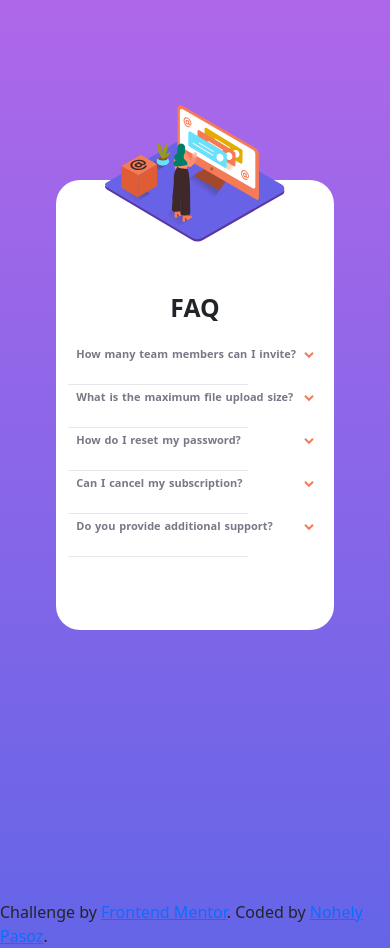
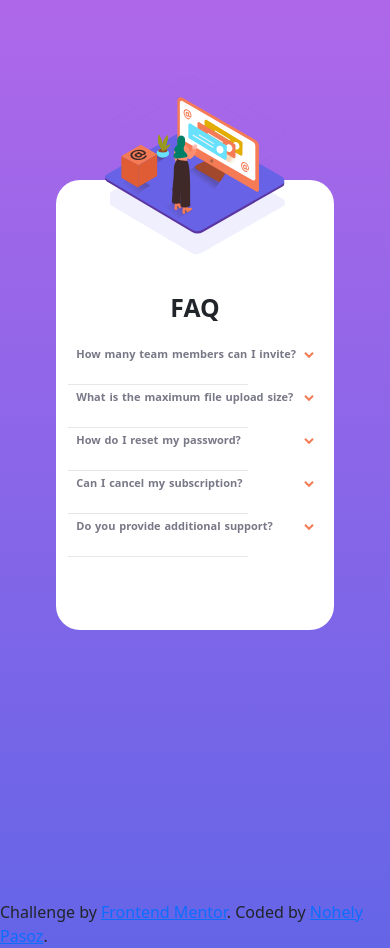
Before and after one commit to Nohelynaid/faqcard, a plain HTML site: page index.html in a window 390 px wide. Drawn offline with nearby package versions, Linux system fonts and the light colour scheme.

Commit message:
Update style.css

```diff
--- a/CSS/style.css
+++ b/CSS/style.css
@@ -183,15 +183,19 @@ html, body {
     .qnaDiv{
         padding-right: 1.5px;
     }
-
     .questions:hover{
         color:hsl(240, 6%, 50%);
     }
 
-
     .icons{
         width: 0%;
 
+    }
+    .boxDiv{
+        bottom: 590px;
+        left:105px;
+        width: 100px;
+        height:100px;
     }
 
     .woman-img, .line-img {
@@ -203,17 +207,17 @@ html, body {
         width: 80px;
         height:80px;
     }
-    .boxDiv{
-        bottom: 580px;
-        left:105px;
-        width: 100px;
-        height:100px;
+
+
+    .line-img{
+        bottom: 150px;
+        left: 55px;
+        width: 185px;
+        height:180px;
     }
 
-
-
     .woman-img{
-        top:-300px;
+        top: -308px;
         left:50px
     }
 
@@ -221,7 +225,6 @@ html, body {
         width: 180px;
     }
 
-}
 
 @media screen and (min-width: 768px) and (max-width: 978px) {
 
```
